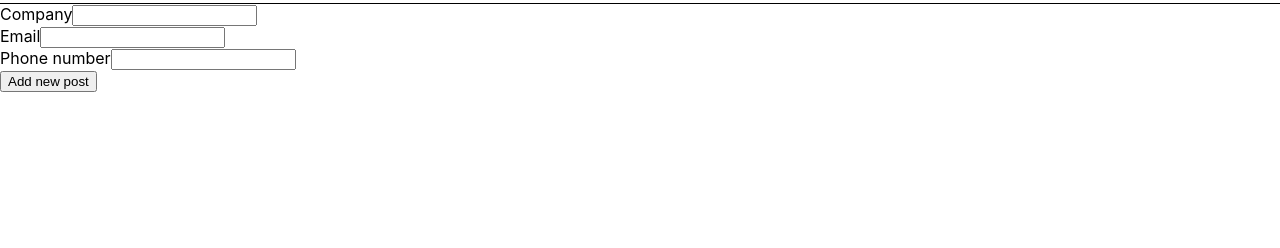
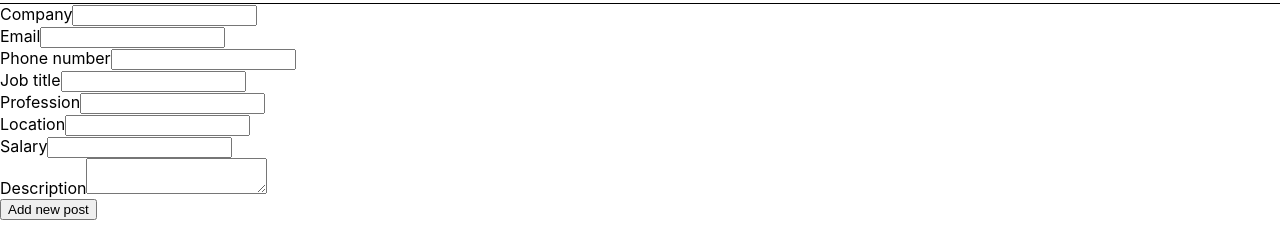
Before and after one commit to svetlanagaydey/Job-Searching-App, a React (Create React App) app in the folder client/: page /addPosting in a window 1280 px wide. Shown: the part 147-395 px from the top of the page. Built offline with nearby package versions, Linux system fonts and the light colour scheme.

Commit message:
add new posting functionality completed

```diff
--- a/client/src/Components/Pages/AddPostingPage/AddPostingPage.jsx
+++ b/client/src/Components/Pages/AddPostingPage/AddPostingPage.jsx
@@ -6,25 +6,31 @@ const AddPostingPage = () => {
     const [company, setCompany] = useState("");
     const [email, setEmail] = useState("");
     const [phone, setPhone] = useState("");
-const details =  {
-    "title": "Senior Software Developer",
-    "profession": "Software & Engeneering",
-    "location": "Herzlia",
-    "salary": 25000,
-    "description": "Microsoft Cloud Operations + Innovation (CO+I) is the team behind building the Microsoft cloud. Within CO+I, the Datacenter Planning & eXecution Engineering (DPXE) team is responsible for delivering datacenter capacity for Microsoft’s cloud business. We have a portfolio of complex, multi-disciplinary, multi-million, multi-year datacenter projects with specific safety, quality, schedule and cost goals. The DPX Engineering team is responsible for architecting, designing and building the next generation of connected systems and experiences to help manage and support critical business functions such as Cost, Schedule, Commissioning, Procurement, Safety, Planning etc. in a real time manner. The team has a charter to deliver against the NorthStar goal of building robust automation for these functions through well engineered systems and at the same time design and build the next gen, ML based, recommendation engine to enable cost and schedule modeling, supply planning, execution planning etc. while integrating with the bigger CO+I ecosystem. In alignment with our Microsoft values, we are committed to cultivating an inclusive work environment for all employees to positively impact our culture every day",
-    "skillsMust": [
-        "5+ years of software development experience shipping production apps or services using the .NET/Azure stack or similar technologies.",
-        "B.S. in Computer Science, an Information systems background or extensive proven expertise in the software development field.",
-        "Software development experience in any two of the following areas: Web or API development, UX technologies, Microsoft Dynamics 365, Cloud services.",
-        "Experience with unit testing, mocking, and dependency injection frameworks",
-        "Excellent analytical & problem-solving skills"
-    ],
-    "skillsNice": [
-        "Experience working through the full product cycle from initial design to rapid production deployment",
-        "Experience with shipping software products across multiple platforms/devices",
-        "Ability to incorporate and understand the needs of our diverse customer base, including customers using assistive technology"
-    ]
-}
+    const [details, setDetails] = useState({});
+
+    useEffect(() => {
+        console.log(details)
+    }, [company,email, phone, details])
+
+// const details =  {
+//     "title": "Senior Software Developer",
+//     "profession": "Software & Engeneering",
+//     "location": "Herzlia",
+//     "salary": 25000,
+//     "description": "Microsoft Cloud Operations + Innovation (CO+I) is the team behind building the Microsoft cloud. Within CO+I, the Datacenter Planning & eXecution Engineering (DPXE) team is responsible for delivering datacenter capacity for Microsoft’s cloud business. We have a portfolio of complex, multi-disciplinary, multi-million, multi-year datacenter projects with specific safety, quality, schedule and cost goals. The DPX Engineering team is responsible for architecting, designing and building the next generation of connected systems and experiences to help manage and support critical business functions such as Cost, Schedule, Commissioning, Procurement, Safety, Planning etc. in a real time manner. The team has a charter to deliver against the NorthStar goal of building robust automation for these functions through well engineered systems and at the same time design and build the next gen, ML based, recommendation engine to enable cost and schedule modeling, supply planning, execution planning etc. while integrating with the bigger CO+I ecosystem. In alignment with our Microsoft values, we are committed to cultivating an inclusive work environment for all employees to positively impact our culture every day",
+//     "skillsMust": [
+//         "5+ years of software development experience shipping production apps or services using the .NET/Azure stack or similar technologies.",
+//         "B.S. in Computer Science, an Information systems background or extensive proven expertise in the software development field.",
+//         "Software development experience in any two of the following areas: Web or API development, UX technologies, Microsoft Dynamics 365, Cloud services.",
+//         "Experience with unit testing, mocking, and dependency injection frameworks",
+//         "Excellent analytical & problem-solving skills"
+//     ],
+//     "skillsNice": [
+//         "Experience working through the full product cycle from initial design to rapid production deployment",
+//         "Experience with shipping software products across multiple platforms/devices",
+//         "Ability to incorporate and understand the needs of our diverse customer base, including customers using assistive technology"
+//     ]
+// }
 
     const setNewPost = async(event) => {
         event.preventDefault()
@@ -33,11 +39,24 @@ const details =  {
                 company,
                 email,
                 phone,
-                details: {details}
+                details
+                    //title,
+                    // profession,
+                    // location,
+                    // salary,
+                    // description,
+                    // skillsMust
+
             });
         } catch (err) {
             console.log(err.message);
         }
+    }
+
+    const onHandleChange = (e) => {
+        const key = e.target.name
+        const value = e.target.value;
+       setDetails({...details, [key]:value})
     }
 
 
@@ -64,6 +83,41 @@ return (
             />
           </div>
 
+          <div className="form-field">
+            <label>Job title</label>
+            <input type="text" name="title"
+              onChange={onHandleChange}
+            />
+          </div>
+
+          <div className="form-field">
+            <label>Profession</label>
+            <input type="text" name="profession"
+              onChange={onHandleChange}
+            />
+          </div>
+
+          <div className="form-field">
+            <label>Location</label>
+            <input type="text" name="location"
+              onChange={onHandleChange}
+            />
+          </div>
+
+          <div className="form-field">
+            <label>Salary</label>
+            <input type="text" name="salary"
+              onChange={onHandleChange}
+            />
+          </div>
+
+          <div className="form-field">
+            <label>Description</label>
+            <textarea type="text" name="description"
+              onChange={onHandleChange}
+            />
+          </div>
+
           <input className="addButton" type="submit" value="Add new post" />
         </form>
     </div>
```
